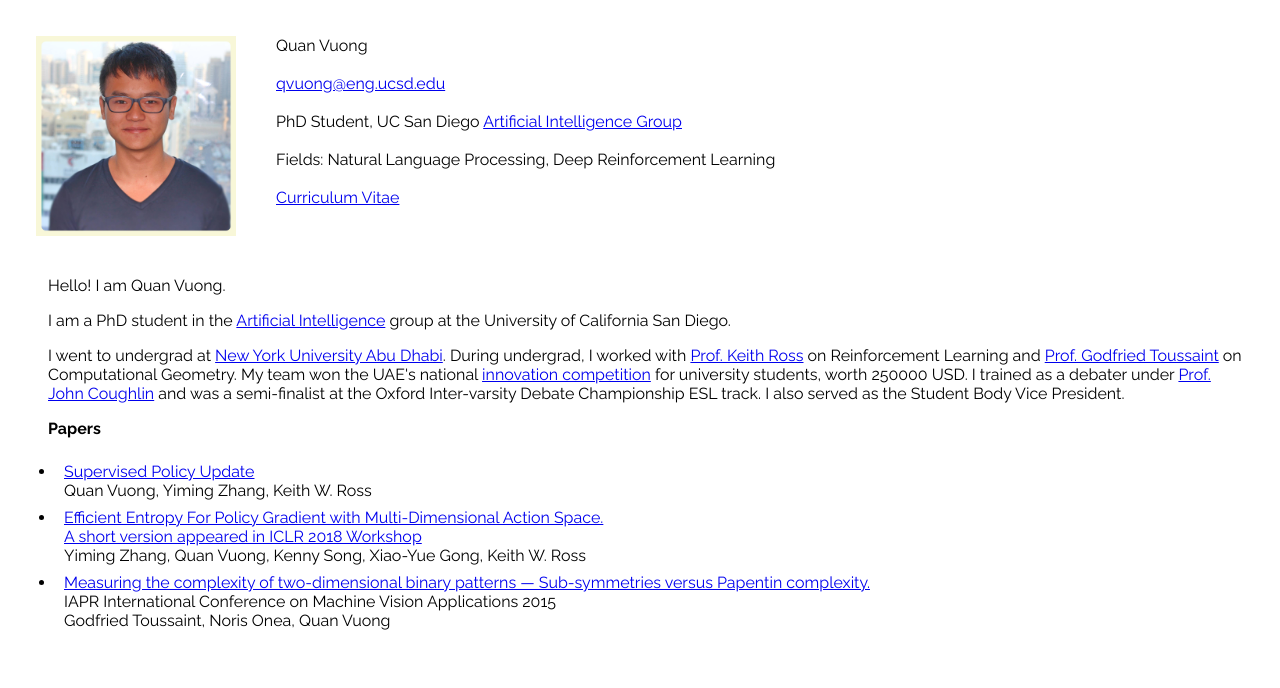
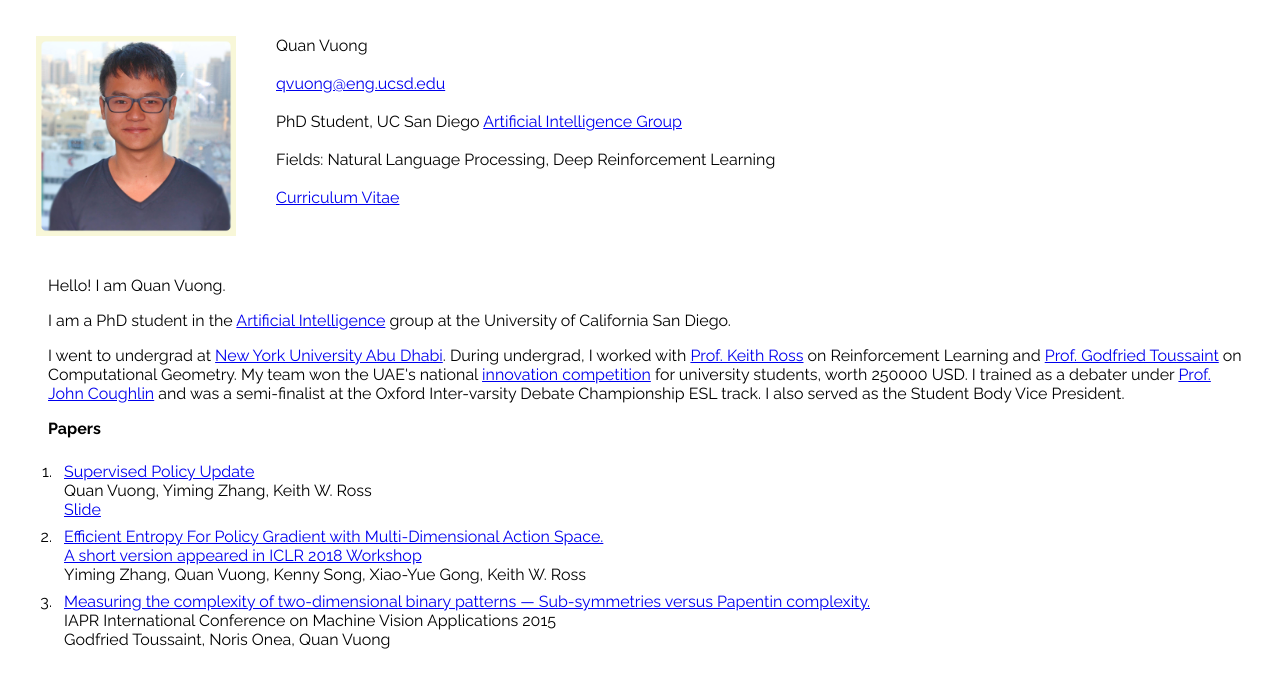
Before and after one commit to quanvuong/quanvuong.github.io, a React (Create React App) app: page / in a window 1280 px wide. Shown: the top 688 px of the page. Built offline with nearby package versions, Linux system fonts and the light colour scheme.

Commit message:
add link to spu slide

```diff
--- a/src/Papers.js
+++ b/src/Papers.js
@@ -7,24 +7,20 @@ class Papers extends Component {
 
     let img_complexity = ["Measuring the complexity of two-dimensional binary patterns — Sub-symmetries versus Papentin complexity.", "https://ieeexplore.ieee.org/document/7153235/", "IAPR International Conference on Machine Vision Applications 2015", "Godfried Toussaint, Noris Onea, Quan Vuong"]
 
-    let spu = ["Supervised Policy Update", "https://arxiv.org/abs/1805.11706", "", "Quan Vuong, Yiming Zhang, Keith W. Ross"]
-
-    let papers = [spu]
+    let spu = ["Supervised Policy Update", "https://arxiv.org/abs/1805.11706", "Quan Vuong, Yiming Zhang, Keith W. Ross"]
 
     return (
       <div className="Papers">
         <div className="PaperHeader">Papers</div>
 
-        <ul>
-          {papers.map(p => {
-            return <li>
-              <div className="OnePaper">
-                <a href={p[1]}>{p[0]}</a>
-                <div>{p[2]}</div>
-                <div>{p[3]}</div>
-              </div>
-            </li>
-          })}
+        <ol>
+          <li>
+            <div className="OnePaper">
+              <div><a href={spu[1]}>{spu[0]}</a></div>
+              <div>{spu[2]}</div>
+              <div><a href="https://drive.google.com/file/d/1Yg8x4bSzoj1t6Sk-_N3jTx2eTaVZGoqW/view?usp=sharing">Slide</a></div>
+            </div>
+          </li>
 
           <li>
             <div className="OnePaper">
@@ -42,7 +38,7 @@ class Papers extends Component {
             </div>
           </li>
 
-        </ul>
+        </ol>
       </div>
     );
   }
```
